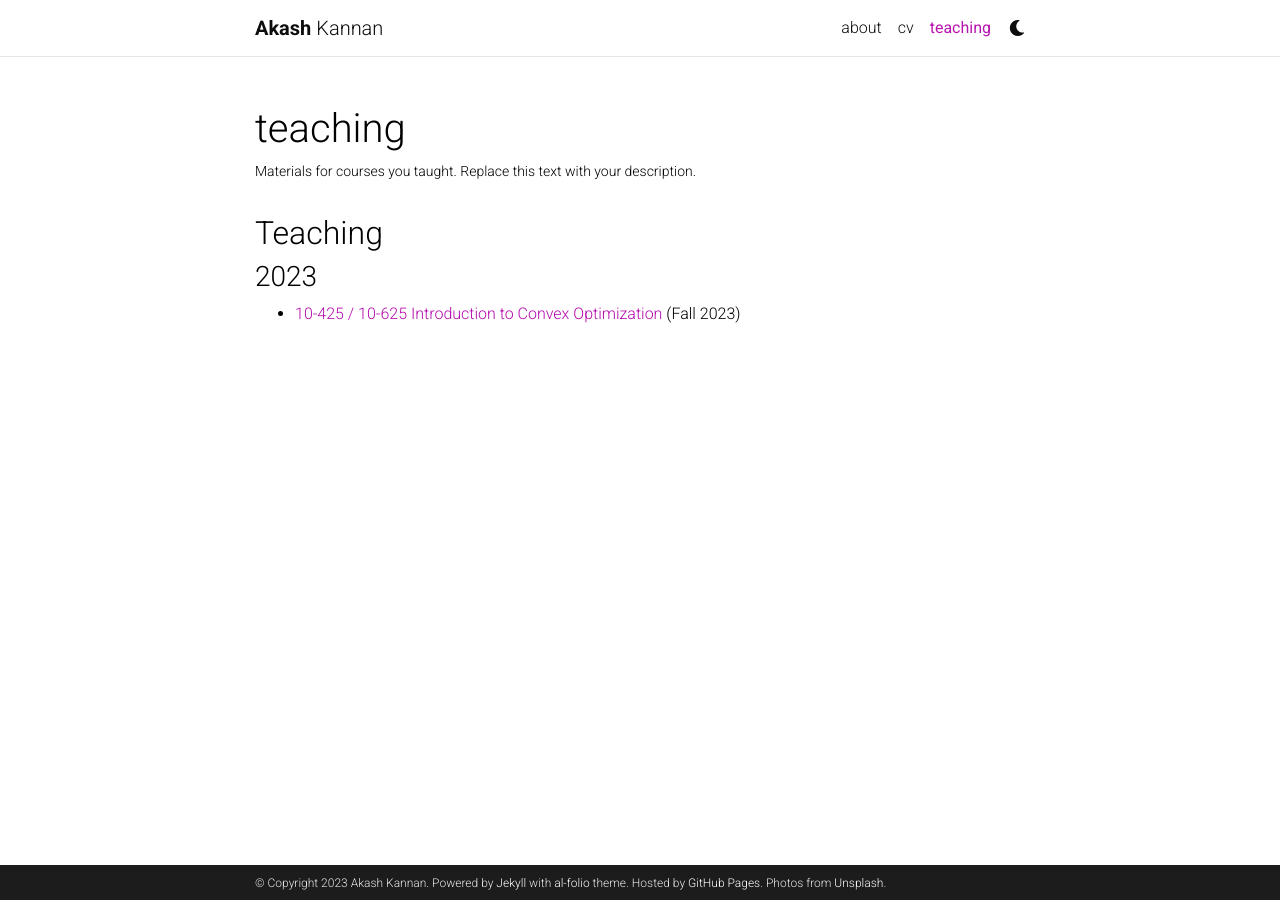
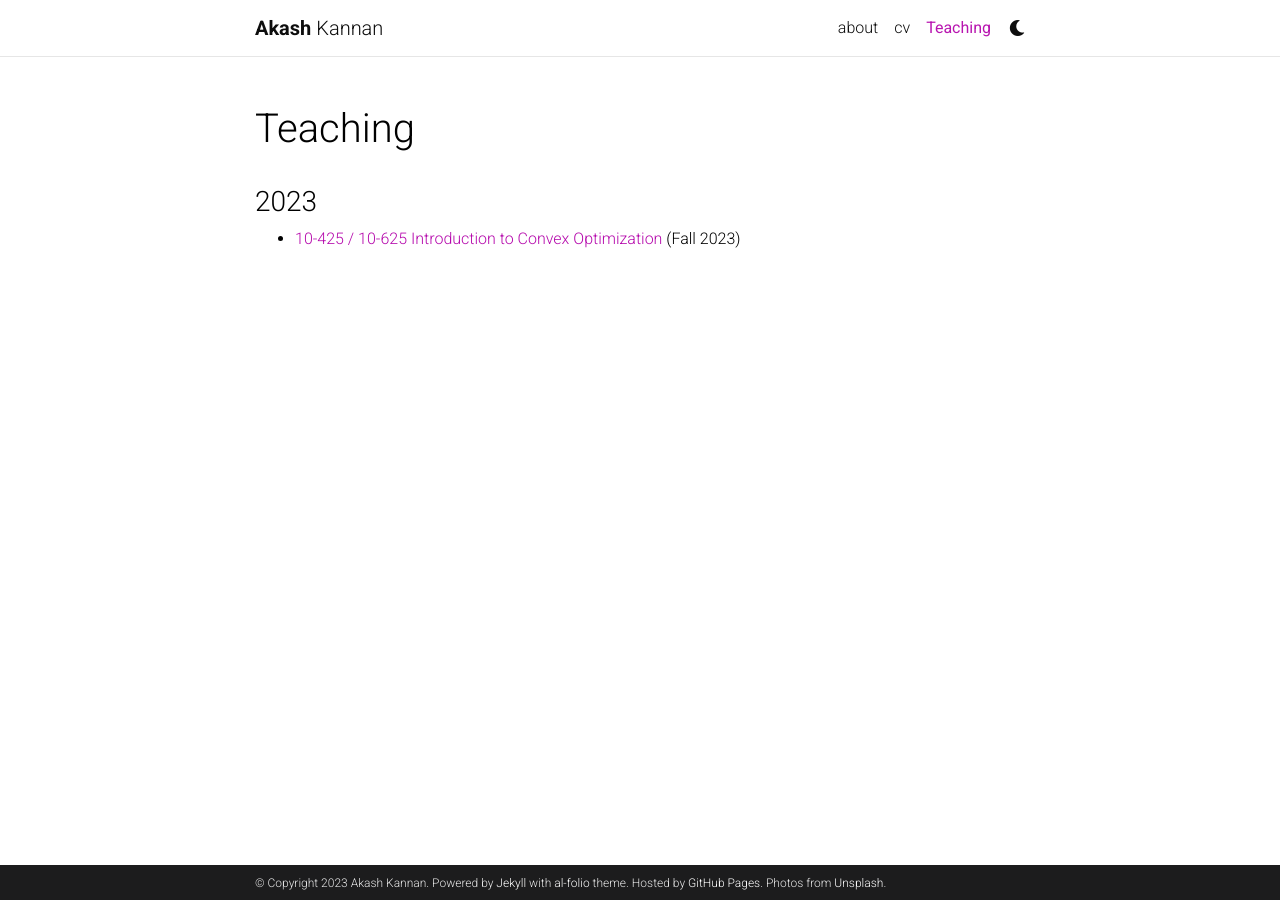
Before and after one commit to sky1712/sky1712.github.io, a Jekyll site: the page built from _pages/teaching.md, in a window 1280 px wide. Built offline with Jekyll 4.4.1, drawn with Linux system fonts in a browser that asks for light colours; comment, search, counter and statistics services are not loaded; a style sheet for code colours, icons or effects is not loaded.

Commit message:
teaching

```diff
--- a/_pages/teaching.md
+++ b/_pages/teaching.md
@@ -1,14 +1,11 @@
 ---
 layout: page
 permalink: /teaching/
-title: teaching
-description: Materials for courses you taught. Replace this text with your description.
+title: Teaching
+description:
 nav: true
 nav_order: 5
 ---
-
-## Teaching
-
 ### 2023
 
 * [10-425 / 10-625 Introduction to Convex Optimization](http://www.cs.cmu.edu/~mgormley/courses/10425/) (Fall 2023)
```
